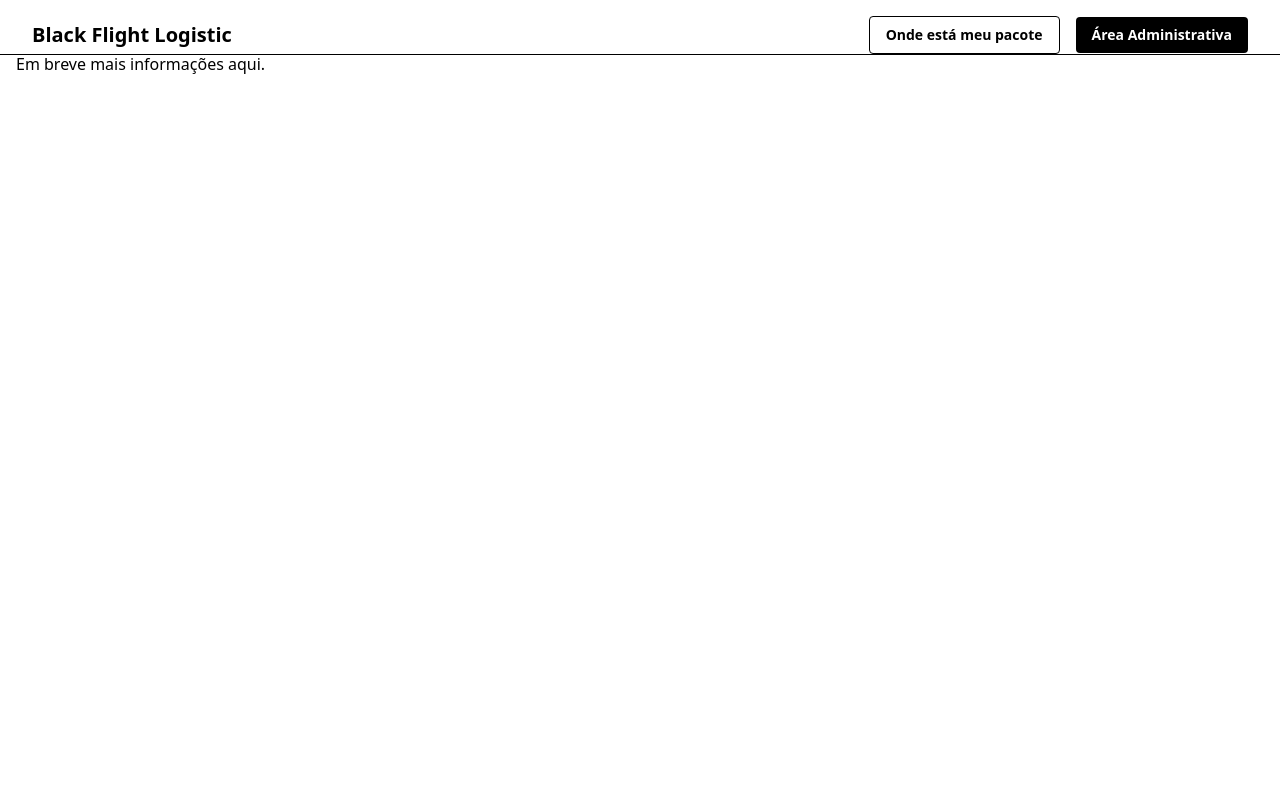
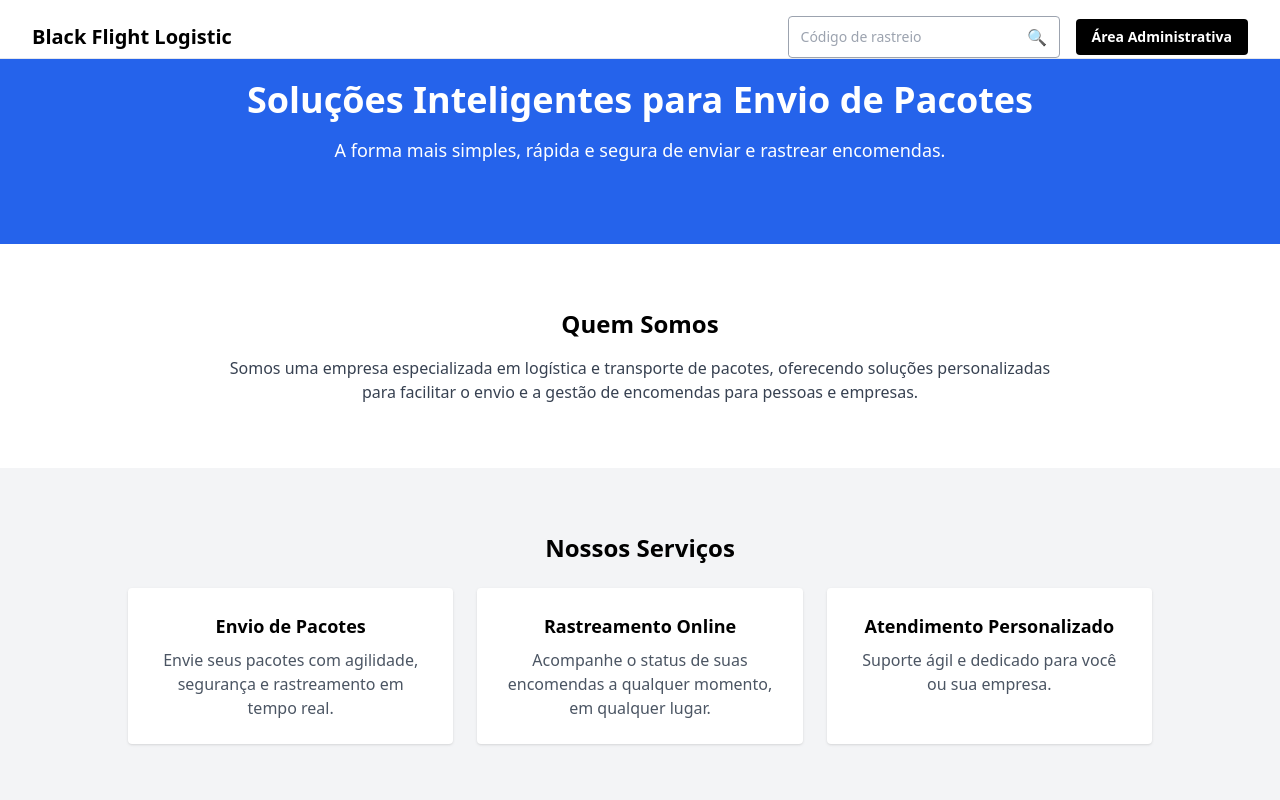
Before and after one commit to blackflightlogistics/blackflight-front, a React (Vite) app: page / in a window 1280 px wide. Shown: the top 800 px of the page. Built offline with nearby package versions, Linux system fonts and the light colour scheme.

Commit message:
adicionado tela de home site e alterado tailwind para remover sobreescrita de cores

```diff
--- a/src/components/Navbar.tsx
+++ b/src/components/Navbar.tsx
@@ -1,14 +1,12 @@
 import { useEffect, useState } from "react";
-import { Link, } from "react-router-dom";
+import { Link } from "react-router-dom";
 import { FiX } from "react-icons/fi";
-import hamburguerIcon from '../assets/hamburguer-black-button.svg';
-
+import hamburguerIcon from "../assets/hamburguer-black-button.svg";
 
 const Navbar = () => {
   const [isVisible, setIsVisible] = useState(true);
   const [prevScrollPos, setPrevScrollPos] = useState(window.scrollY);
   const [isOpen, setIsOpen] = useState(false);
-
 
   useEffect(() => {
     const handleScroll = () => {
@@ -35,12 +33,33 @@ const Navbar = () => {
 
         {/* LINKS - DESKTOP */}
         <div className="hidden md:flex items-center gap-4">
-          <Link
-            to="/rastreamento"
-            className="px-4 py-2 border border-gray-500 text-gray-800 rounded hover:bg-gray-100 text-sm font-semibold"
+          <form
+            onSubmit={(e) => {
+              e.preventDefault();
+              const codigo = e.currentTarget.codigo.value;
+              const destino = document.getElementById("rastreamento-resultado");
+              if (codigo && destino) {
+                window.scrollTo({
+                  top: destino.offsetTop - 80,
+                  behavior: "smooth",
+                });
+                window.dispatchEvent(
+                  new CustomEvent("buscar-encomenda", { detail: codigo })
+                );
+              }
+            }}
+            className="flex items-center border border-gray-400 rounded"
           >
-            Onde está meu pacote
-          </Link>
+            <input
+              name="codigo"
+              placeholder="Código de rastreio"
+              className="px-3 py-2 text-sm outline-none"
+            />
+            <button type="submit" className="px-3 py-2">
+              🔍
+            </button>
+          </form>
+
           <Link
             to="/admin/login"
             className="px-4 py-2 bg-black text-white rounded hover:opacity-80 text-sm font-semibold"
@@ -54,11 +73,7 @@ const Navbar = () => {
           {isOpen ? (
             <FiX size={28} className="text-black" />
           ) : (
-            <img
-              src={hamburguerIcon}
-              alt="Abrir menu"
-              className="w-7 h-7"
-            />
+            <img src={hamburguerIcon} alt="Abrir menu" className="w-7 h-7" />
           )}
         </button>
       </div>
--- a/src/pages/Home.tsx
+++ b/src/pages/Home.tsx
@@ -1,13 +1,141 @@
-import Navbar from '../components/Navbar';
+import { useEffect, useRef, useState } from "react";
+import Navbar from "../components/Navbar";
+import { Encomenda } from "../services/encomendaService";
 
 function Home() {
+  const [codigo, setCodigo] = useState("");
+  const [encomenda, setEncomenda] = useState<Encomenda | null>(null);
+  const resultadoRef = useRef<HTMLDivElement>(null);
+
+  useEffect(() => {
+    const handler = (e: CustomEvent<string>) => {
+      const codigoBuscado = e.detail;
+      setCodigo(codigoBuscado);
+
+      fetch("/mocks/encomendas.json")
+        .then((res) => res.json())
+        .then((data: Encomenda[]) => {
+          const encontrada = data.find((e) => `E-${e.id}` === codigoBuscado);
+          setEncomenda(encontrada || null);
+
+          setTimeout(() => {
+            resultadoRef.current?.scrollIntoView({ behavior: "smooth" });
+          }, 100);
+        });
+    };
+
+    window.addEventListener("buscar-encomenda", handler as EventListener);
+
+    return () => {
+      window.removeEventListener("buscar-encomenda", handler as EventListener);
+    };
+  }, []);
+
   return (
-    <div>
+    <div className="min-h-screen flex flex-col">
       <Navbar />
-      <main className="p-4">
-        <h2 className="text-xl font-semibold">Bem-vindo ao sistema de envio de pacotes!</h2>
-        <p className="mt-2 text-gray-700">Em breve mais informações aqui.</p>
+      <main className="flex-1">
+        {/* Hero */}
+        <section className="bg-blue-600 text-white py-20 text-center px-6">
+          <h1 className="text-4xl font-bold mb-4">
+            Soluções Inteligentes para Envio de Pacotes
+          </h1>
+          <p className="text-lg">
+            A forma mais simples, rápida e segura de enviar e rastrear
+            encomendas.
+          </p>
+        </section>
+
+        {/* Sobre nós */}
+        <section className="py-16 px-6 max-w-4xl mx-auto">
+          <h2 className="text-2xl font-semibold mb-4 text-center">Quem Somos</h2>
+          <p className="text-gray-700 text-center">
+            Somos uma empresa especializada em logística e transporte de pacotes,
+            oferecendo soluções personalizadas para facilitar o envio e a gestão
+            de encomendas para pessoas e empresas.
+          </p>
+        </section>
+
+        {/* Serviços */}
+        <section className="bg-gray-100 py-16 px-6">
+          <div className="max-w-5xl mx-auto">
+            <h2 className="text-2xl font-semibold mb-6 text-center">Nossos Serviços</h2>
+            <div className="grid md:grid-cols-3 gap-6">
+              <div className="bg-white p-6 rounded shadow text-center">
+                <h3 className="text-lg font-bold mb-2">Envio de Pacotes</h3>
+                <p className="text-gray-600">
+                  Envie seus pacotes com agilidade, segurança e rastreamento em
+                  tempo real.
+                </p>
+              </div>
+              <div className="bg-white p-6 rounded shadow text-center">
+                <h3 className="text-lg font-bold mb-2">Rastreamento Online</h3>
+                <p className="text-gray-600">
+                  Acompanhe o status de suas encomendas a qualquer momento, em
+                  qualquer lugar.
+                </p>
+              </div>
+              <div className="bg-white p-6 rounded shadow text-center">
+                <h3 className="text-lg font-bold mb-2">Atendimento Personalizado</h3>
+                <p className="text-gray-600">
+                  Suporte ágil e dedicado para você ou sua empresa.
+                </p>
+              </div>
+            </div>
+          </div>
+        </section>
+
+        {/* Resultado da busca */}
+        <section
+          ref={resultadoRef}
+          id="rastreamento-resultado"
+          className="py-16 px-6 max-w-3xl mx-auto"
+        >
+          {encomenda ? (
+            <div className="bg-white shadow p-4 rounded border">
+              <h3 className="text-lg font-bold mb-2">Resultado do Rastreamento</h3>
+              <p>
+                <strong>Status:</strong> {encomenda.status}
+              </p>
+              <p>
+                <strong>Valor total:</strong> R$ {encomenda.valorTotal?.toFixed(2)}
+              </p>
+              <ul className="mt-2 space-y-1 text-sm">
+                {encomenda.pacotes.map((p) => (
+                  <li key={p.id}>
+                    📦 <strong>{p.descricao}</strong> - {p.peso}kg - {p.status}
+                  </li>
+                ))}
+              </ul>
+            </div>
+          ) : codigo ? (
+            <p className="text-gray-500 text-center">
+              Nenhuma encomenda encontrada para o código: <strong>{codigo}</strong>
+            </p>
+          ) : null}
+        </section>
+
+        {/* Chamada para ação */}
+        <section className="py-16 px-6 text-center">
+          <h2 className="text-2xl font-bold mb-4">Fale com a gente agora mesmo!</h2>
+          <p className="text-gray-700 mb-6">
+            Tire dúvidas ou solicite um orçamento personalizado.
+          </p>
+          <a
+            href="https://wa.me/SEUNUMEROAQUI"
+            target="_blank"
+            rel="noopener noreferrer"
+            className="inline-block px-6 py-3 bg-green-500 text-white font-bold rounded hover:bg-green-600"
+          >
+            💬 Falar no WhatsApp
+          </a>
+        </section>
       </main>
+
+      {/* Rodapé */}
+      <footer className="bg-gray-200 py-4 text-center text-sm text-gray-600">
+        &copy; {new Date().getFullYear()} Sistema de Envio de Pacotes. Todos os direitos reservados.
+      </footer>
     </div>
   );
 }
--- a/src/pages/admin/Clientes.tsx
+++ b/src/pages/admin/Clientes.tsx
@@ -34,7 +34,7 @@ function Clientes() {
   return (
     <div className="h-screen overflow-hidden">
       {/* Sidebar fixa */}
-      <div className="fixed top-0 left-0 h-screen w-64 bg-white border-r z-10">
+      <div className="fixed top-0 left-0 h-screen md:w-64 bg-white border-r z-10">
       <button
         className="md:hidden fixed top-4 left-4 z-50 bg-black text-white px-4 py-2 rounded"
         onClick={() => setSidebarAberta(true)}
@@ -47,9 +47,9 @@ function Clientes() {
       </div>
 
       {/* Conteúdo principal com scroll */}
-      <main className="ml-64 h-full overflow-y-auto p-6 space-y-6">
+      <main className="md:ml-64 h-full overflow-y-auto p-6 space-y-6">
         <div className="flex justify-between items-center">
-          <h1 className="text-2xl font-bold">Clientes</h1>
+          <h1 className=" text-2xl font-bold">Clientes</h1>
           <button
             onClick={() => setFormVisible(!formVisible)}
             className="px-4 py-2 bg-black text-white rounded hover:opacity-80"
--- a/tailwind.config.js
+++ b/tailwind.config.js
@@ -2,27 +2,18 @@
 module.exports = {
   content: ["./index.html", "./src/**/*.{js,ts,jsx,tsx}"],
   theme: {
-    colors: {
-      void: "#070D27",
-      voidLight: "#20304C",
-      opulent: "#0250F4",
-      azure: "#0692F2",
-      glitter: "#43BCFF",
-      frost: "#E3E8F4",
-      white: "#ffffff",
-      black: "#000000",
-      transparent: "transparent",
-      'blue': '#1fb6ff',
-      'purple': '#7e5bef',
-      'pink': '#ff49db',
-      'orange': '#ff7849',
-      'green': '#13ce66',
-      'red': '#ff4949',
-      'yellow': '#ffc82c',
-      'gray-dark': '#273444',
-      'gray': '#8492a6',
-      'gray-light': '#d3dce6',
-    },
+    // colors: {
+    //   void: "#070D27",
+    //   voidLight: "#20304C",
+    //   opulent: "#0250F4",
+    //   azure: "#0692F2",
+    //   glitter: "#43BCFF",
+    //   frost: "#E3E8F4",
+    //   white: "#ffffff",
+    //   black: "#000000",
+    //   transparent: "transparent",
+
+    // },
     fontFamily: {
       primary: ['Syoog', 'sans-serif'], // Ignorar por enquanto
       secondary: ['Exo', 'sans-serif'],
```
